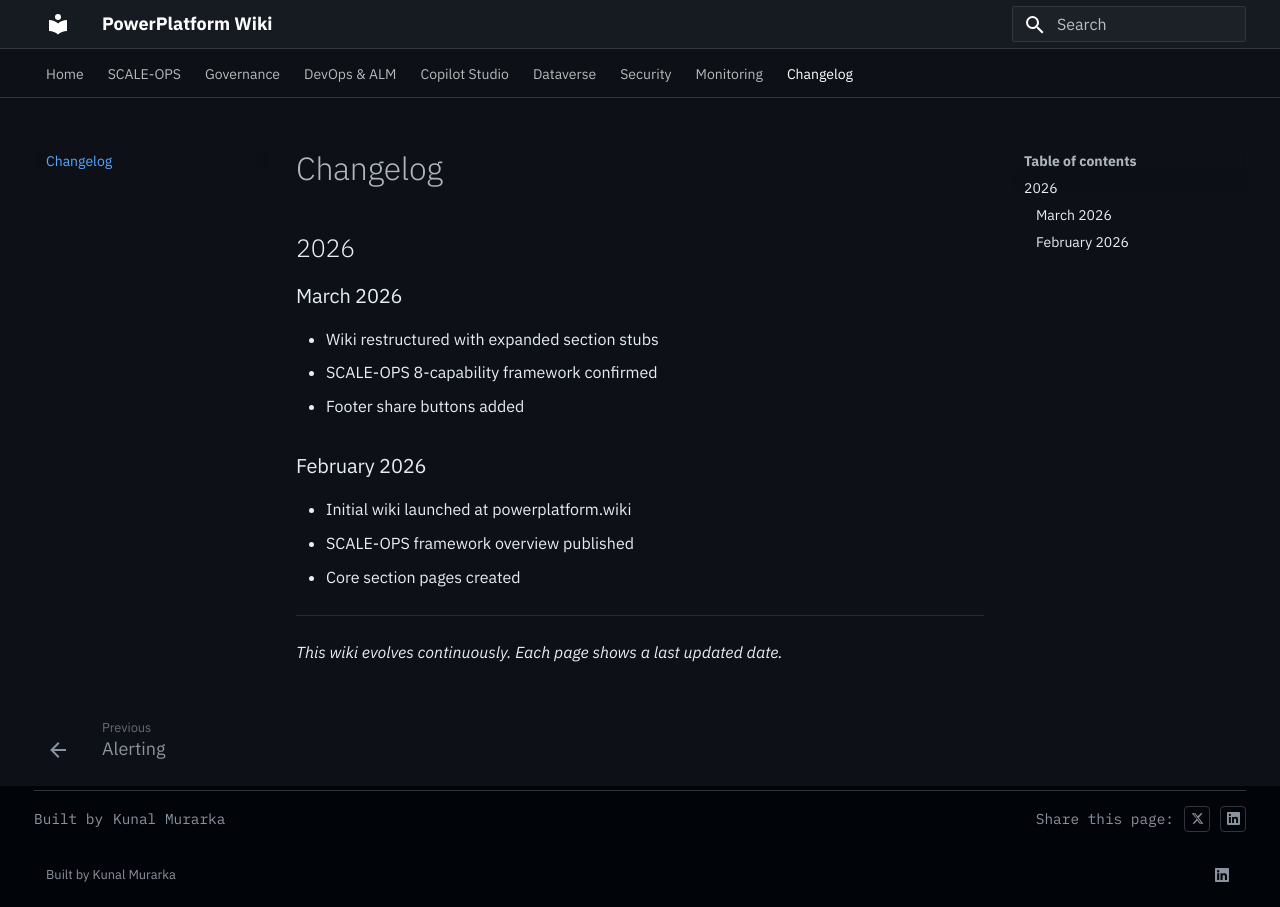
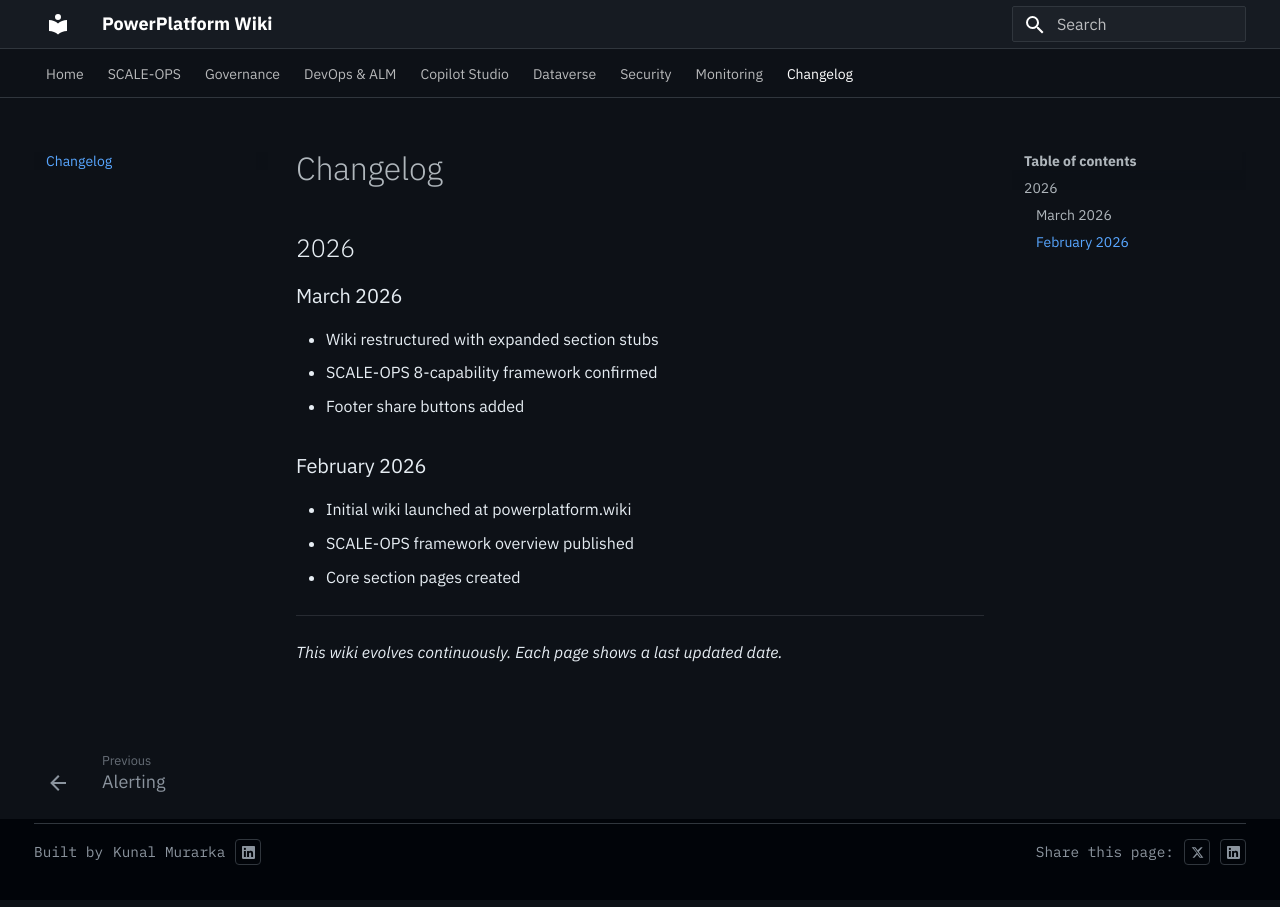
Before and after one commit to murarka-kunal/powerplatform-wiki, an MkDocs documentation site: the page built from docs/changelog.md, in a window 1280 px wide. Built offline with MkDocs 1.6.1 and Material for MkDocs 9.7.7, drawn with Linux system fonts in a browser that asks for light colours.

Commit message:
Add LinkedIn profile icon to footer, unify footer across all pages
- Added LinkedIn profile icon button next to "Kunal Murarka" in footer-built on index.html, release.html, and share.js (MkDocs pages)
- Removed duplicate copyright and social icon from mkdocs.yml — share.js is now the single source of truth for MkDocs page footers
- Footer is now consistent across homepage, release notes, and all wiki pages: Built by Kunal Murarka [LI icon]  |  Share this page: [X] [in]

Co-Authored-By: Claude Sonnet 4.6 <noreply@anthropic.com>

```diff
--- a/docs/index.html
+++ b/docs/index.html
@@ -418,6 +418,9 @@
   <div class="footer-inner">
     <div class="footer-built">
       Built by <a href="https://www.linkedin.com/in/kunalmurarka/" target="_blank" rel="noopener">Kunal Murarka</a>
+      <a href="https://www.linkedin.com/in/kunalmurarka/" target="_blank" rel="noopener" class="footer-icon-btn" title="Kunal Murarka on LinkedIn">
+        <svg viewBox="0 0 24 24" xmlns="http://www.w3.org/2000/svg"><path d="M20.447 20.452h-3.554v-5.569c0-1.328-.027-3.037-1.852-3.037-1.853 0-2.136 1.445-2.136 2.939v5.667H9.351V9h3.414v1.561h.046c.477-.9 1.637-1.85 3.37-1.85 3.601 0 4.267 2.37 4.267 5.455v6.286zM5.337 7.433a2.062 2.062 0 0 1-2.063-2.065 2.064 2.064 0 1 1 2.063 2.065zm1.782 13.019H3.555V9h3.564v11.452zM22.225 0H1.771C.792 0 0 .774 0 1.729v20.542C0 23.227.792 24 1.771 24h20.451C23.2 24 24 23.227 24 22.271V1.729C24 .774 23.2 0 22.222 0h.003z"/></svg>
+      </a>
     </div>
     <div class="footer-share">
       Share this page:
--- a/docs/release.html
+++ b/docs/release.html
@@ -328,6 +328,9 @@
   <div class="footer-inner">
     <div class="footer-built">
       Built by <a href="https://www.linkedin.com/in/kunalmurarka/" target="_blank" rel="noopener">Kunal Murarka</a>
+      <a href="https://www.linkedin.com/in/kunalmurarka/" target="_blank" rel="noopener" class="footer-icon-btn" title="Kunal Murarka on LinkedIn">
+        <svg viewBox="0 0 24 24" xmlns="http://www.w3.org/2000/svg"><path d="M20.447 20.452h-3.554v-5.569c0-1.328-.027-3.037-1.852-3.037-1.853 0-2.136 1.445-2.136 2.939v5.667H9.351V9h3.414v1.561h.046c.477-.9 1.637-1.85 3.37-1.85 3.601 0 4.267 2.37 4.267 5.455v6.286zM5.337 7.433a2.062 2.062 0 0 1-2.063-2.065 2.064 2.064 0 1 1 2.063 2.065zm1.782 13.019H3.555V9h3.564v11.452zM22.225 0H1.771C.792 0 0 .774 0 1.729v20.542C0 23.227.792 24 1.771 24h20.451C23.2 24 24 23.227 24 22.271V1.729C24 .774 23.2 0 22.222 0h.003z"/></svg>
+      </a>
     </div>
     <div class="footer-share">
       Share this page:
--- a/docs/share.js
+++ b/docs/share.js
@@ -12,6 +12,7 @@ function injectShareButtons() {
   row.innerHTML =
     '<span class="pp-footer-built">Built by ' +
       '<a href="https://www.linkedin.com/in/kunalmurarka/" target="_blank" rel="noopener">Kunal Murarka</a>' +
+      '<a href="https://www.linkedin.com/in/kunalmurarka/" target="_blank" rel="noopener" class="pp-share-btn" title="Kunal Murarka on LinkedIn"><svg viewBox="0 0 24 24" xmlns="http://www.w3.org/2000/svg"><path d="M20.447 20.452h-3.554v-5.569c0-1.328-.027-3.037-1.852-3.037-1.853 0-2.136 1.445-2.136 2.939v5.667H9.351V9h3.414v1.561h.046c.477-.9 1.637-1.85 3.37-1.85 3.601 0 4.267 2.37 4.267 5.455v6.286zM5.337 7.433a2.062 2.062 0 0 1-2.063-2.065 2.064 2.064 0 1 1 2.063 2.065zm1.782 13.019H3.555V9h3.564v11.452zM22.225 0H1.771C.792 0 0 .774 0 1.729v20.542C0 23.227.792 24 1.771 24h20.451C23.2 24 24 23.227 24 22.271V1.729C24 .774 23.2 0 22.222 0h.003z"/></svg></a>' +
     '</span>' +
     '<span class="pp-footer-share-label">Share this page:' +
       '<a href="https://twitter.com/intent/tweet?url=' + url + '" target="_blank" rel="noopener" class="pp-share-btn" title="Share on X"><svg viewBox="0 0 24 24" xmlns="http://www.w3.org/2000/svg"><path d="M18.244 2.25h3.308l-7.227 8.26 8.502 11.24H16.17l-4.714-6.231-5.401 6.231H2.741l7.732-8.876L1.254 2.25H8.08l4.253 5.622zm-1.161 17.52h1.833L7.084 4.126H5.117z"/></svg></a>' +
--- a/mkdocs.yml
+++ b/mkdocs.yml
@@ -56,12 +56,6 @@ markdown_extensions:
 
 extra:
   generator: false
-  social:
-    - icon: fontawesome/brands/linkedin
-      link: https://www.linkedin.com/in/kunalmurarka/
-      name: Kunal Murarka on LinkedIn
-
-copyright: Built by <a href="https://www.linkedin.com/in/kunalmurarka/" target="_blank" rel="noopener">Kunal Murarka</a>
 
 nav:
   - Home: index.html
```
